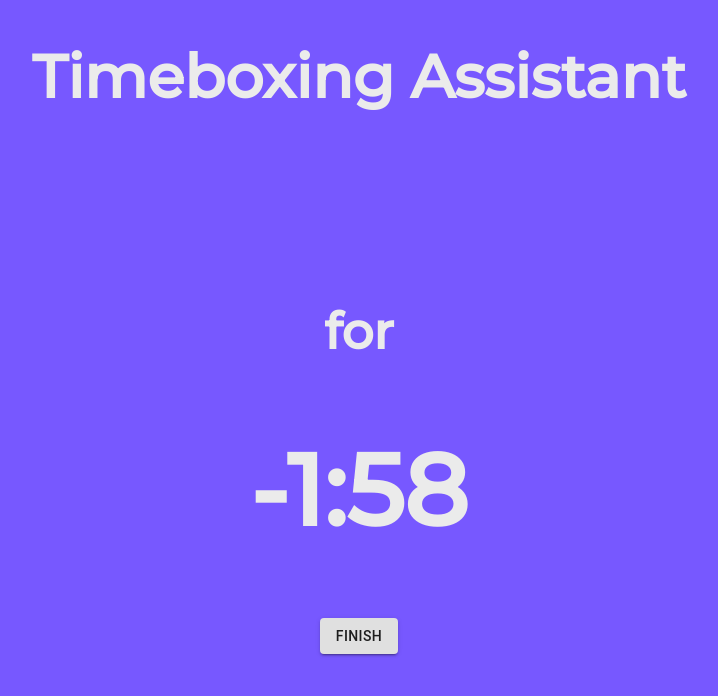
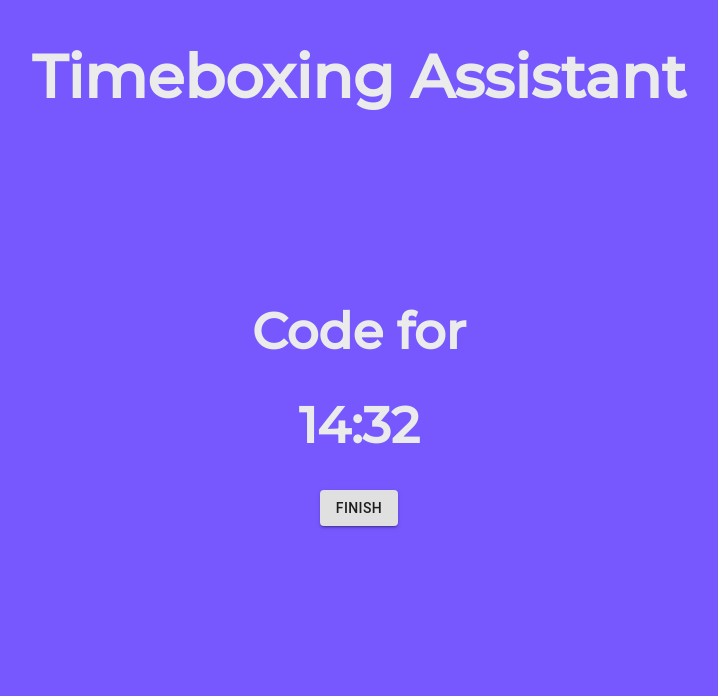
Before and after one commit to Luke-Argosino/time-boxing-assistant, a React (Create React App) app: page / in a window 1280 px wide. Both pictures are taken after a click on the button "GO". Shown: the top 696 px of the page, without its empty margins (281-999 px from the left). Built offline with nearby package versions, Linux system fonts and the light colour scheme.

Commit message:
Core functionality working

```diff
--- a/src/CountdownTimer.js
+++ b/src/components/CountdownTimer.js
@@ -1,21 +1,23 @@
 import React, { useState } from 'react';
+import Bell from '../sounds/Bell.mp3'
 
 const CountdownTimer = (props) => {
-    const breakMinutes = props.breakMinutes
-    const interval = props.interval
+    const { minutes = 0, seconds = 60 } = props.hoursMinSecs;
+    const [currentActivity, setCurrentActivity] = useState(props.activity);
+    const [[mins, secs], setTime] = React.useState([minutes, seconds]);
+    const [onBreak, setOnBreak] = useState(true);
+    const bell = new Audio(Bell);
 
-    const { minutes = 0, seconds = 60 } = props.hoursMinSecs;
-    const [[mins, secs], setTime] = React.useState([minutes, seconds]);
-    const [onBreak, setOnBreak] = useState()
-
-    console.log(breakMinutes, " ", interval)
+    React.useEffect(() => {
+        const timerCooldown = setInterval(() => tick(), 100);
+        return () => clearInterval(timerCooldown);
+    });
 
     const tick = () => {
         if (mins === 0 && secs === 0) {
             setOnBreak(!onBreak)
             setTimer()
-        }
-        if (secs === 0) {
+        } else if (secs === 0) {
             setTime([mins - 1, 59]);
         } else {
             setTime([mins, secs - 1]);
@@ -23,22 +25,23 @@ const CountdownTimer = (props) => {
     }
 
     const setTimer = () => {
+        if (props.sounds) {
+            bell.play();
+        }
         if (onBreak) {
-            console.log(breakMinutes)
-            setTime([parseInt(breakMinutes), parseInt(seconds)]);
+            setCurrentActivity("Break")
+            setTime([parseInt(props.breakTime), parseInt(seconds)]);
         } else {
-            console.log(minutes)
-            setTime([parseInt(minutes), parseInt(seconds)]);
+            setCurrentActivity(props.activity)
+            setTime([parseInt(props.interval), parseInt(seconds)]);
         }
     }
 
-    React.useEffect(() => {
-        const timerId = setInterval(() => tick(), 1000);
-        return () => clearInterval(timerId);
-    });
-
     return (
         <div className="CountdownTimer">
+            <h1>
+                {currentActivity} for
+            </h1>
             <h1>
                 {mins.toString().padStart(2, '0')}:
                 {secs.toString().padStart(2, '0')}
--- a/src/pages/Timebox.js
+++ b/src/pages/Timebox.js
@@ -1,5 +1,5 @@
 import React, { useState } from 'react';
-import CountdownTimer from '../CountdownTimer';
+import CountdownTimer from '../components/CountdownTimer';
 import { useHistory } from 'react-router-dom'
 import { Button } from '@material-ui/core';
 
@@ -11,21 +11,19 @@ const Timebox = (props) => {
         history.push('/')
     }
 
-    const hoursMinSecs = {minutes: history.location.state.interval.value, seconds: 0}
+    const hoursMinSecs = {minutes: history.location.state.interval, seconds: 0}
 
     return (
         <div className="Timebox">
-            <h1 id="activity">
-                {history.location.state.activity.value} for
-            </h1>
-            <h1>
+            <div>
                 <CountdownTimer
+                    activity={history.location.state.activity}
+                    breakTime={history.location.state.breakTime}
+                    interval={history.location.state.interval}
+                    sounds={history.location.state.sounds}
                     hoursMinSecs={hoursMinSecs}
-                    breakTime={history.location.state.breakTime.value}
-                    interval={history.location.state.interval.value}
-                    sounds={history.location.state.sounds.value}
                 />
-            </h1>
+            </div>
             <Button id="StartStopButton"
                 type="submit"
                 variant="contained"
--- a/src/pages/TimeboxForm.js
+++ b/src/pages/TimeboxForm.js
@@ -15,7 +15,6 @@ const TimeboxForm = () => {
 
     const handleSubmit = (e) => {
         e.preventDefault()
-        console.log(activity, " ", breakTime, " ", interval)
         if  (!activity || !breakTime || !interval) {
             alert("Please ensure no fields are empty")
         } else {
@@ -69,7 +68,7 @@ const TimeboxForm = () => {
                 </div>
                 <div className="Checkbox">
                     <FormControlLabel
-                        onChange={(e) => toggleSounds(e.target.value)}
+                        onChange={(e) => toggleSounds(!sounds)}
                         control={<Checkbox color="default" />}
                         label="Notification sound"
                     />
```
Also changed, not shown: 1 other file (tests, documents, lock files or other folders).
